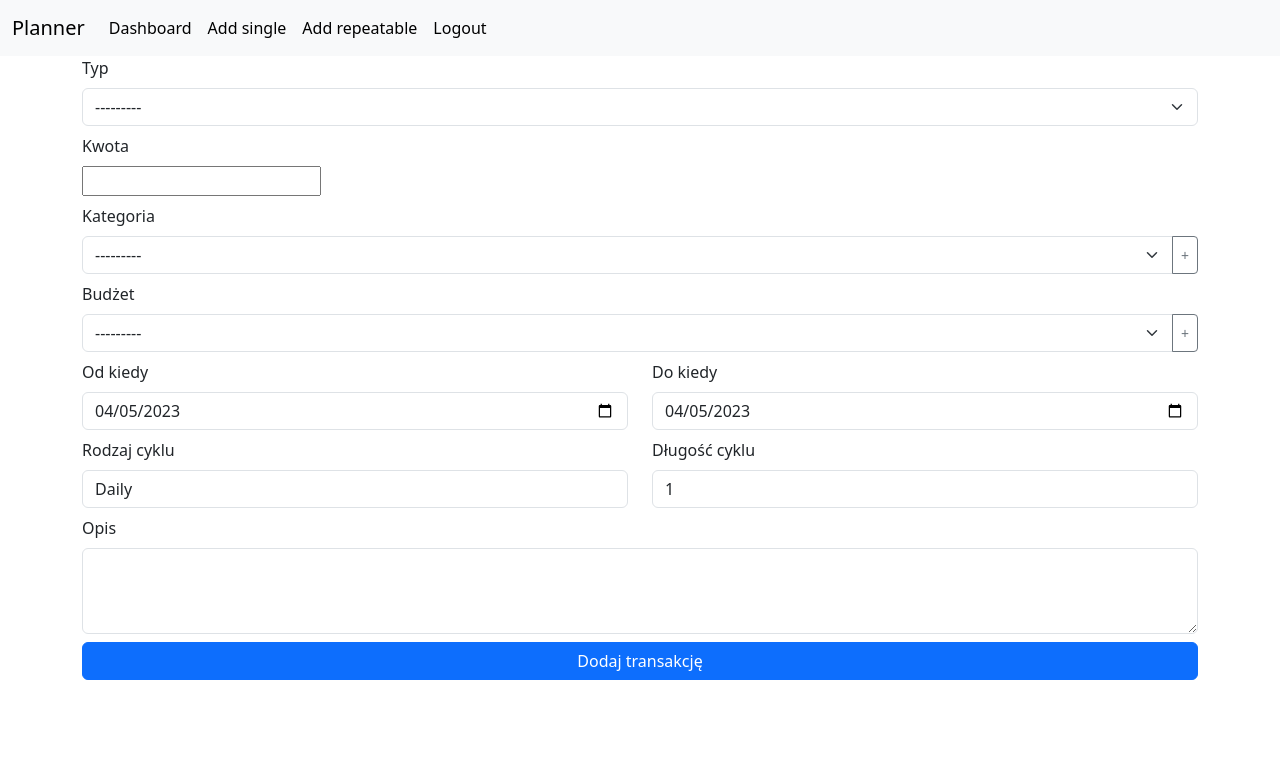
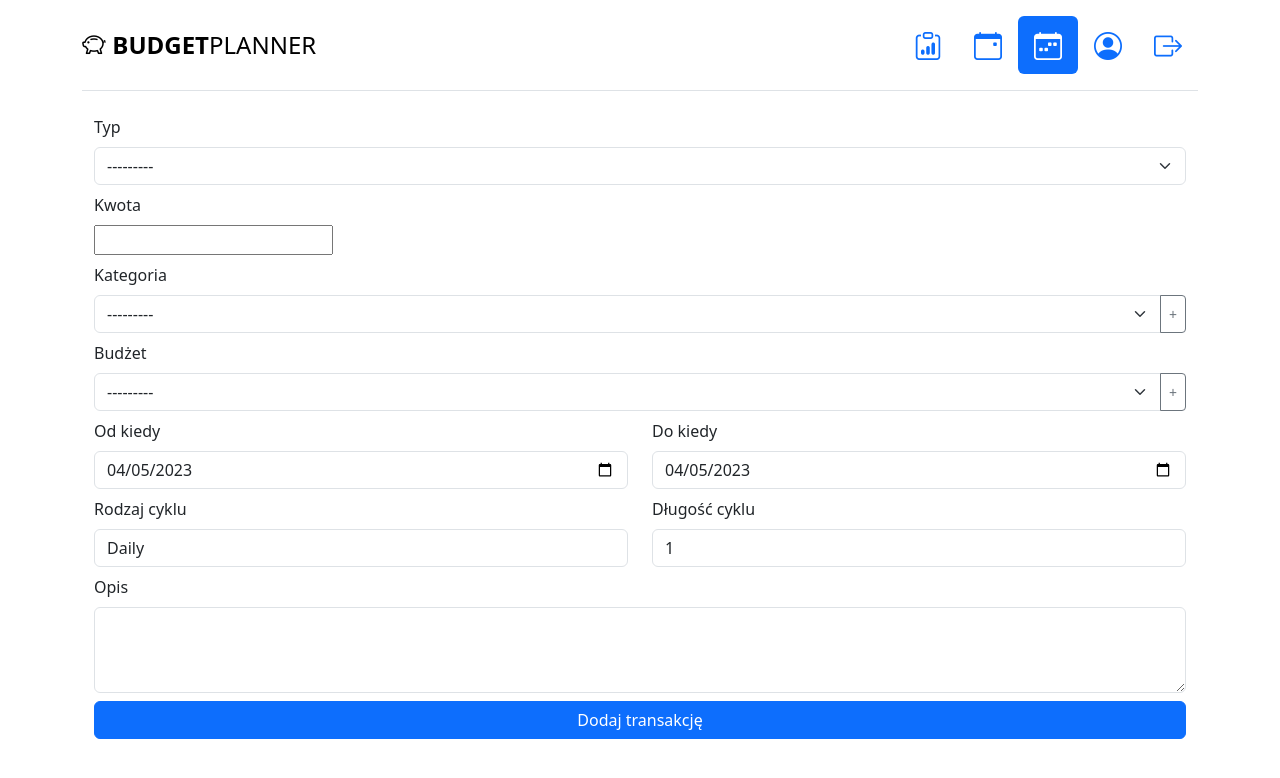
Before and after one commit to mluckiewicz/my_budget_planner_with_snake, a Django app: page /add_repeatable/ in a window 1280 px wide. Shown: the top 778 px of the page. Run offline with Django 4.2, Linux system fonts and the light colour scheme; tables that the repository leaves empty hold one stand-in row (values such as "Sample post"); some libraries are stand-ins or nearby versions.

Commit message:
refactor(base.html): change menu

```diff
--- a/planner/templates/base.html
+++ b/planner/templates/base.html
@@ -9,30 +9,33 @@
     <title>Bootstrap demo</title>
     <link href="https://cdn.jsdelivr.net/npm/bootstrap@5.3.0-alpha2/dist/css/bootstrap.min.css" rel="stylesheet"
         integrity="sha384-aFq/bzH65dt+w6FI2ooMVUpc+21e0SRygnTpmBvdBgSdnuTN7QbdgL+OapgHtvPp" crossorigin="anonymous">
+    <link rel="stylesheet" href="https://cdn.jsdelivr.net/npm/bootstrap-icons@1.10.3/font/bootstrap-icons.css">
 </head>
 
 <body>
-    <nav class="navbar navbar-expand-lg bg-body-tertiary">
-        <div class="container-fluid">
-            <a class="navbar-brand" href="{% url 'planner:dashboard' %}">Planner</a>
-            <button class="navbar-toggler" type="button" data-bs-toggle="collapse" data-bs-target="#navbarNavAltMarkup"
-                aria-controls="navbarNavAltMarkup" aria-expanded="false" aria-label="Toggle navigation">
-                <span class="navbar-toggler-icon"></span>
-            </button>
-            <div class="collapse navbar-collapse" id="navbarNavAltMarkup">
-                <div class="navbar-nav">
-                    <a class="nav-item nav-link active" href="{% url 'planner:dashboard' %}">Dashboard</a>
-                    <a class="nav-item nav-link active" href="{% url 'planner:add_single' %}">Add single</a>
-                    <a class="nav-item nav-link active" href="{% url 'planner:add_repeatable' %}">Add repeatable</a>
-                    <a class="nav-item nav-link active" href="{% url 'logout' %}">Logout</a>
-                </div>
-            </div>
-        </div>
-    </nav>
+    <div class="container">
+        <header class="d-flex flex-wrap justify-content-center py-3 mb-4 border-bottom">
+            <a href="{% url 'planner:dashboard' %}"
+                class="d-flex align-items-center mb-3 mb-md-0 me-md-auto link-body-emphasis text-decoration-none">
+                <i class="bi bi-piggy-bank fs-4">&nbsp;</i>
+                <span class="fs-4"><b>BUDGET</b>PLANNER</a></span>
+            </a>
+            <ul class="nav nav-pills">
+                <li class="nav-item"><a href="{% url 'planner:dashboard' %}" class="nav-link {% if request.path == '/dashboard/' %}active{% endif %}" aria-current="page"><i class="bi bi-clipboard-data fs-3"></i></a></li>
+                <li class="nav-item"><a href="{% url 'planner:add_single' %}" class="nav-link {% if request.path == '/add_single/' %}active{% endif %}"><i class="bi bi-calendar-event fs-3"></i></a></li>
+                <li class="nav-item"><a href="{% url 'planner:add_repeatable' %}" class="nav-link {% if request.path == '/add_repeatable/' %}active{% endif %}"><i class="bi bi-calendar-week fs-3"></i></a></li>
+                <li class="nav-item"><a href="#" class="nav-link {% if request.path == '/user_profile/' %}active{% endif %}"><i class="bi bi-person-circle fs-3"></i></a></li>
+                <li class="nav-item"><a href="{% url 'logout' %}" class="nav-link {% if request.path == '/logout/' %}active{% endif %}"><i class="bi bi-box-arrow-right fs-3"></i></a></li>
+            </ul>
+        </header>
+    </div>
 
-    {% block content %}
+    <main class="container">
+        {% block content %}
 
-    {% endblock content %}
+        {% endblock content %}
+    </main>
+
 
     <script src="https://cdn.jsdelivr.net/npm/@popperjs/core@2.11.6/dist/umd/popper.min.js"
         integrity="sha384-oBqDVmMz9ATKxIep9tiCxS/Z9fNfEXiDAYTujMAeBAsjFuCZSmKbSSUnQlmh/jp3"
```
